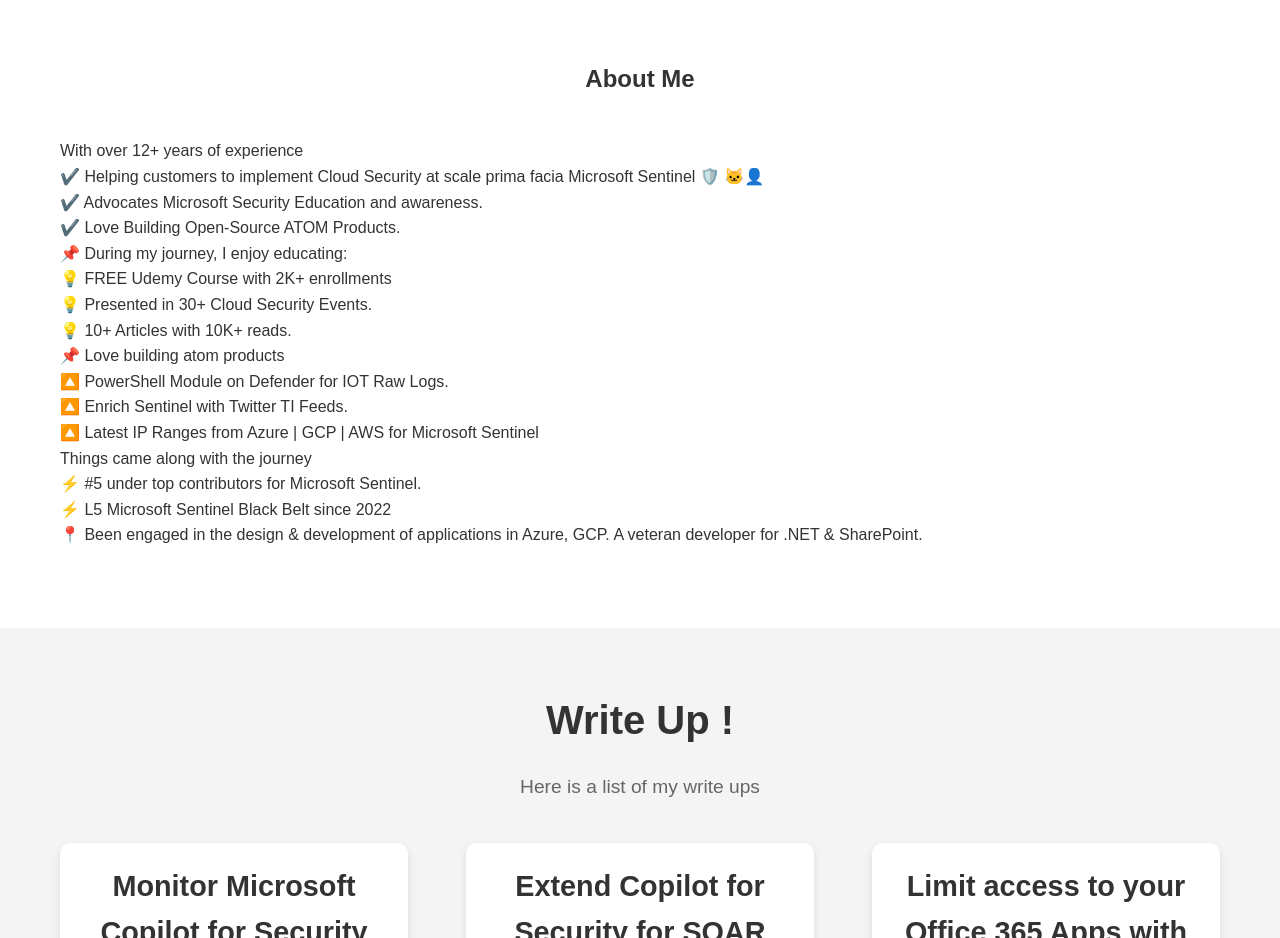
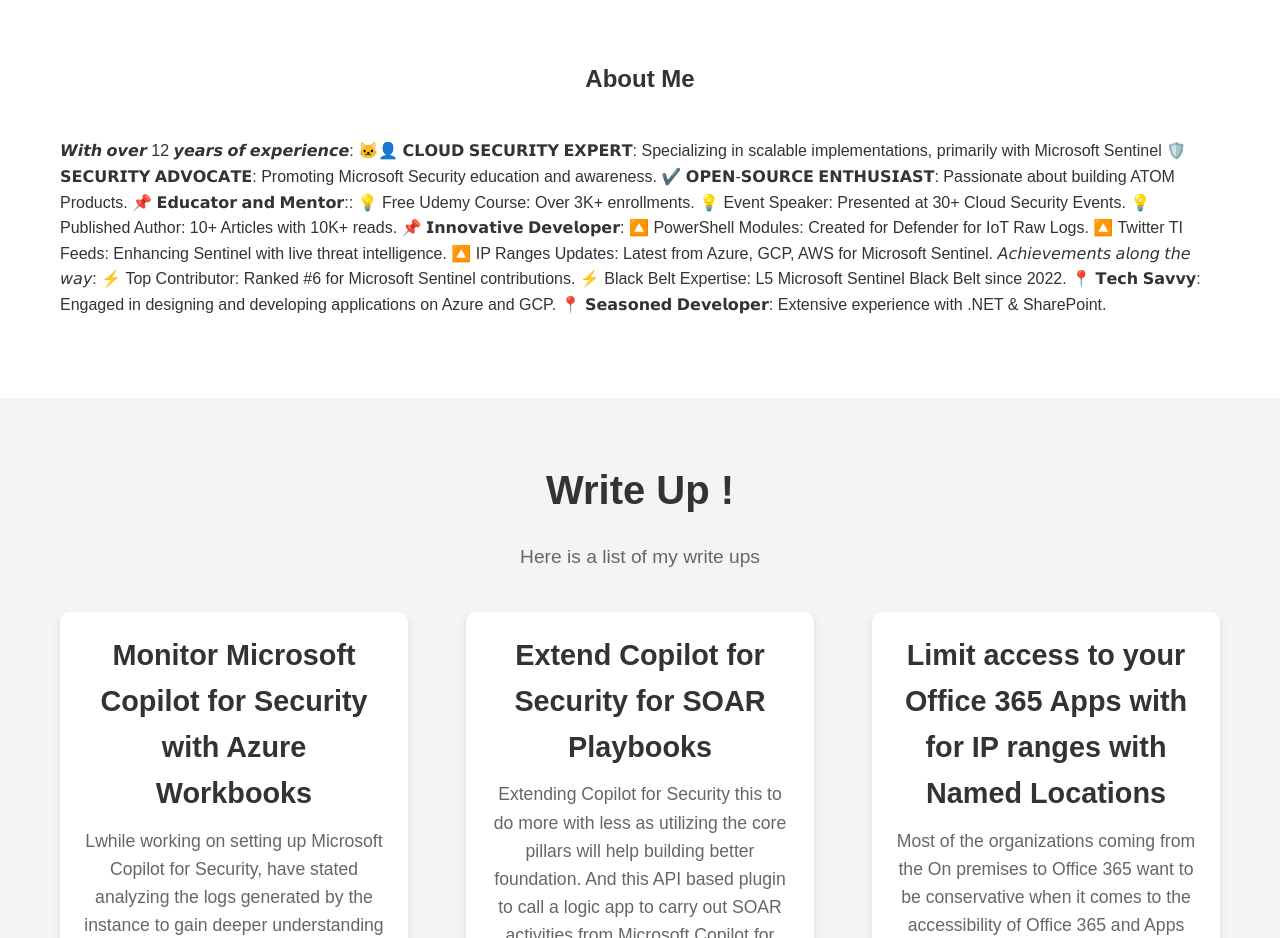
Before and after one commit to samikroy/samikroy.github.io, a plain HTML site: page index.html in a window 1280 px wide. Shown: the part 800-1738 px from the top of the page. Drawn offline with Linux system fonts and the light colour scheme.

Commit message:
Update index.html

```diff
--- a/index.html
+++ b/index.html
@@ -51,25 +51,29 @@
             <h2>About Me</h2>
             <article>
                 <p>
-                    With over 12+ years of experience<br/>
-✔️ Helping customers to implement Cloud Security at scale prima facia Microsoft Sentinel 🛡️ 🐱‍👤<br/>
-✔️ Advocates Microsoft Security Education and awareness.<br/>
-✔️ Love Building Open-Source ATOM Products. <br/>
+                    𝙒𝙞𝙩𝙝 𝙤𝙫𝙚𝙧 12 𝙮𝙚𝙖𝙧𝙨 𝙤𝙛 𝙚𝙭𝙥𝙚𝙧𝙞𝙚𝙣𝙘𝙚:
 
-📌 During my journey, I enjoy educating: <br/>
-💡 FREE Udemy Course with 2K+ enrollments<br/>
-💡 Presented in 30+ Cloud Security Events.<br/>
-💡 10+ Articles with 10K+ reads.<br/>
-📌 Love building atom products<br/>
-🔼 PowerShell Module on Defender for IOT Raw Logs.<br/>
-🔼 Enrich Sentinel with Twitter TI Feeds.<br/>
-🔼 Latest IP Ranges from Azure | GCP | AWS for Microsoft Sentinel<br/>
-Things came along with the journey<br/>
-⚡ #5 under top contributors for Microsoft Sentinel.<br/>
-⚡ L5 Microsoft Sentinel Black Belt since 2022<br/>
+🐱‍👤 𝗖𝗟𝗢𝗨𝗗 𝗦𝗘𝗖𝗨𝗥𝗜𝗧𝗬 𝗘𝗫𝗣𝗘𝗥𝗧: Specializing in scalable implementations, primarily with Microsoft Sentinel
+🛡️ 𝗦𝗘𝗖𝗨𝗥𝗜𝗧𝗬 𝗔𝗗𝗩𝗢𝗖𝗔𝗧𝗘: Promoting Microsoft Security education and awareness.
+✔️ 𝗢𝗣𝗘𝗡-𝗦𝗢𝗨𝗥𝗖𝗘 𝗘𝗡𝗧𝗛𝗨𝗦𝗜𝗔𝗦𝗧: Passionate about building ATOM Products.
 
-📍 Been engaged in the design & development of applications in Azure, GCP.
-A veteran developer for .NET & SharePoint.<br/>
+📌 𝗘𝗱𝘂𝗰𝗮𝘁𝗼𝗿 𝗮𝗻𝗱 𝗠𝗲𝗻𝘁𝗼𝗿::
+💡 Free Udemy Course: Over 3K+ enrollments.
+💡 Event Speaker: Presented at 30+ Cloud Security Events.
+💡 Published Author: 10+ Articles with 10K+ reads.
+
+📌 𝗜𝗻𝗻𝗼𝘃𝗮𝘁𝗶𝘃𝗲 𝗗𝗲𝘃𝗲𝗹𝗼𝗽𝗲𝗿:
+🔼 PowerShell Modules: Created for Defender for IoT Raw Logs.
+🔼 Twitter TI Feeds: Enhancing Sentinel with live threat intelligence.
+🔼 IP Ranges Updates: Latest from Azure, GCP, AWS for Microsoft Sentinel.
+
+𝘈𝘤𝘩𝘪𝘦𝘷𝘦𝘮𝘦𝘯𝘵𝘴 𝘢𝘭𝘰𝘯𝘨 𝘵𝘩𝘦 𝘸𝘢𝘺:
+⚡ Top Contributor: Ranked #6 for Microsoft Sentinel contributions.
+⚡ Black Belt Expertise: L5 Microsoft Sentinel Black Belt since 2022.
+
+📍 𝗧𝗲𝗰𝗵 𝗦𝗮𝘃𝘃𝘆: Engaged in designing and developing applications on Azure and GCP.
+📍 𝗦𝗲𝗮𝘀𝗼𝗻𝗲𝗱 𝗗𝗲𝘃𝗲𝗹𝗼𝗽𝗲𝗿: Extensive experience with .NET & SharePoint.
+                    <br/>
                 </p>
             </article>
         </div>
```
